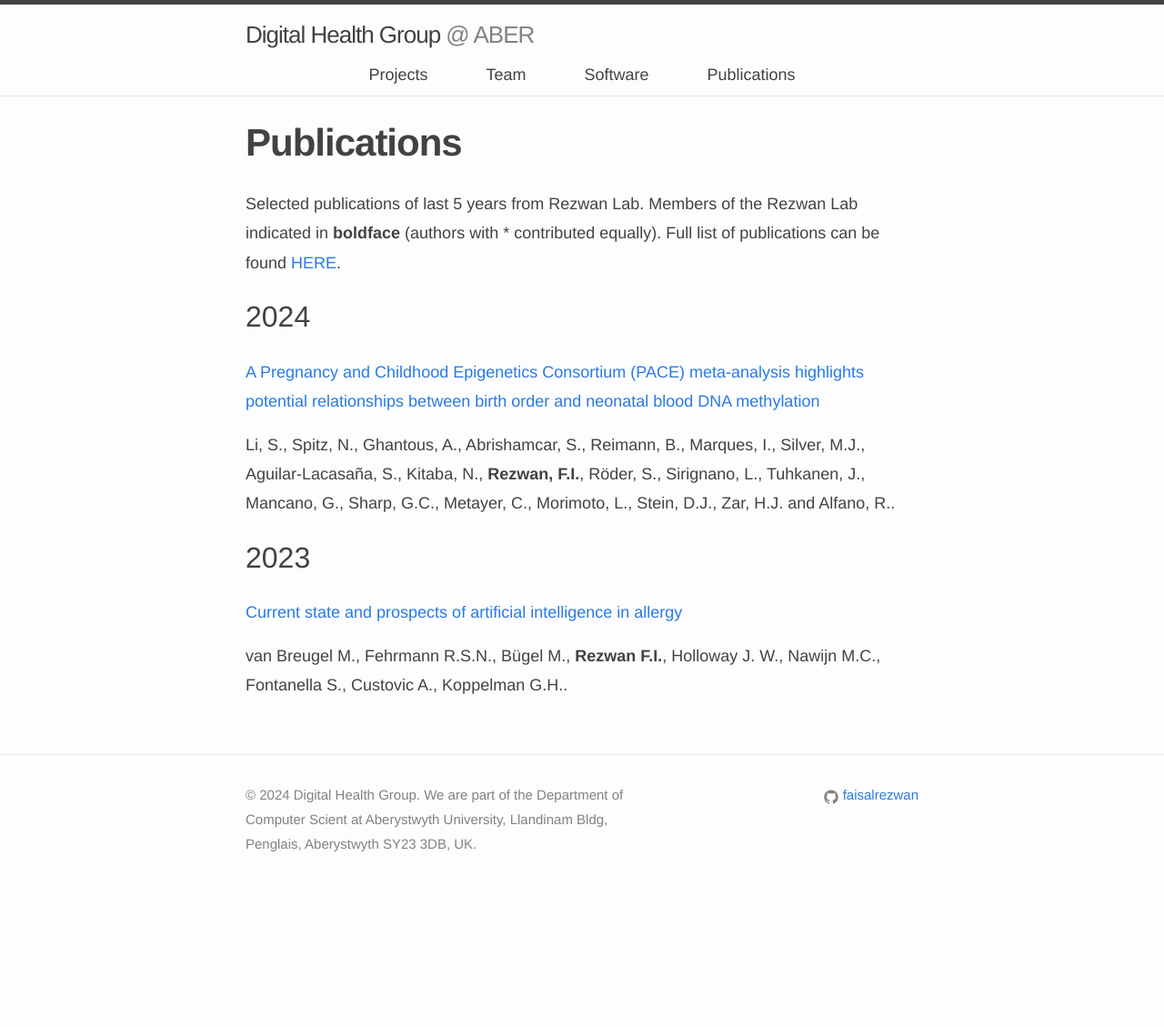
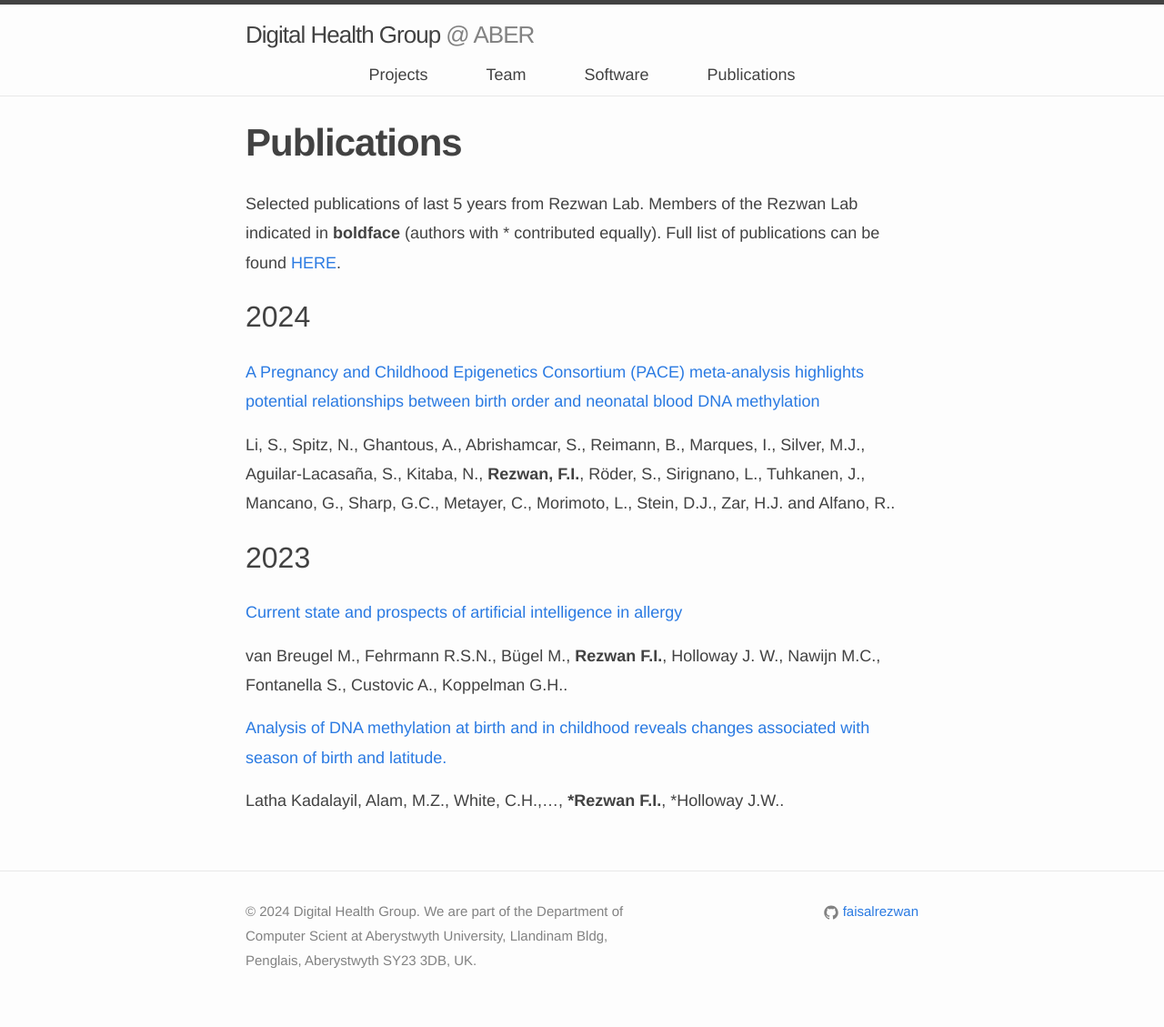
Before and after one commit to rezwanlab/Test, a Jekyll site: the page built from _pages/publications/index.md, in a window 1280 px wide. Shown: the whole page at 91% size. Built offline with Jekyll 4.4.1, drawn with Linux system fonts in a browser that asks for light colours; nearby versions of some CDN libraries; before the commit the page ends 1001 px from its top, so only the background shows below that.

Commit message:
Update index.md

```diff
--- a/_pages/publications/index.md
+++ b/_pages/publications/index.md
@@ -20,3 +20,7 @@ Li, S., Spitz, N., Ghantous, A., Abrishamcar, S., Reimann, B., Marques, I., Silv
 [Current state and prospects of artificial intelligence in allergy](https://doi.org/10.1038/s42003-023-05698-x)
 
 van Breugel M., Fehrmann R.S.N., Bügel M., **Rezwan F.I.**, Holloway J. W., Nawijn M.C., Fontanella S., Custovic A., Koppelman G.H..
+
+[Analysis of DNA methylation at birth and in childhood reveals changes associated with season of birth and latitude.](https://doi.org/10.1186/s13148-023-01542-5)
+
+Latha Kadalayil, Alam, M.Z., White, C.H.,..., **\*Rezwan F.I.**, \*Holloway J.W..
```
